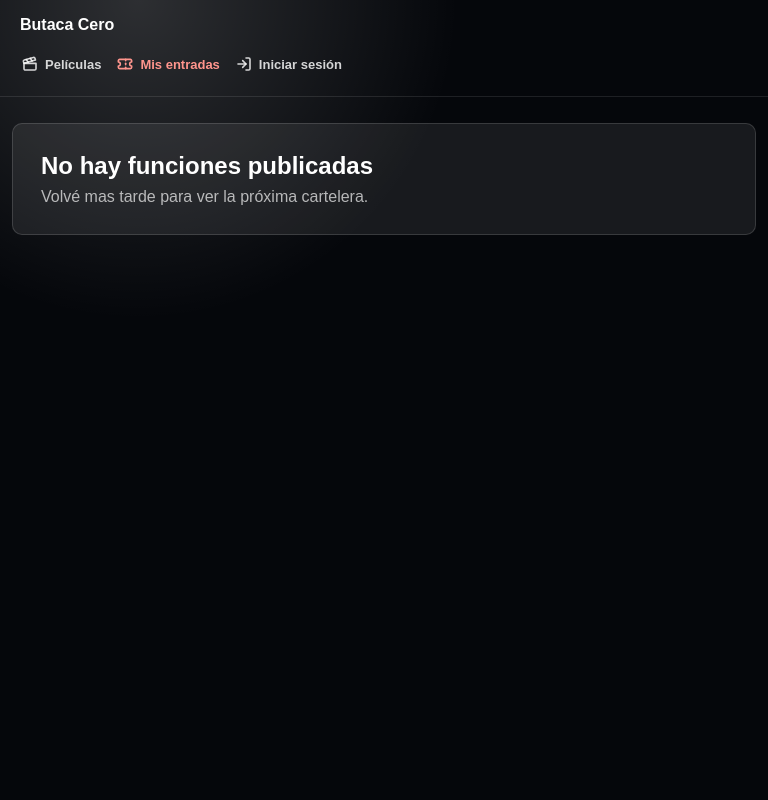
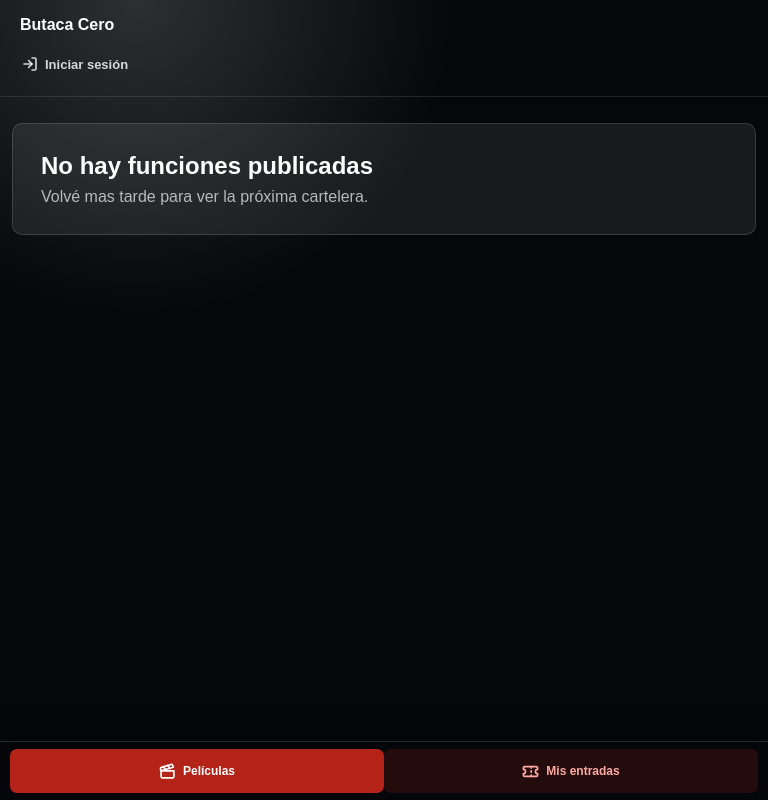
Before and after one commit to uca-argentina/pid-2026-refactoreros, a Django app: page / in a window 768 px wide. Run offline with Django 5.2, Linux system fonts and the light colour scheme; data that the repository does not hold is empty; parts of the project's set-up code (start-up, migrations or seed data) failed here and were passed over.

Commit message:
Ajustar navegación para tablet

```diff
--- a/django/web/catalog/static/catalog.css
+++ b/django/web/catalog/static/catalog.css
@@ -1076,6 +1076,10 @@ body {
 }
 
 @media (max-width: 860px) {
+  .client-page {
+    padding-bottom: calc(72px + env(safe-area-inset-bottom, 0px));
+  }
+
   .client-header {
     align-items: flex-start;
     flex-direction: column;
@@ -1102,6 +1106,52 @@ body {
   .client-header nav a {
     min-height: 32px;
     font-size: 13px;
+  }
+
+  .client-nav-primary {
+    position: fixed;
+    z-index: 30;
+    right: 0;
+    bottom: 0;
+    left: 0;
+    display: grid;
+    grid-template-columns: repeat(2, minmax(0, 1fr));
+    gap: 0;
+    padding: 7px 10px max(7px, env(safe-area-inset-bottom));
+    border-top: 1px solid rgba(255, 255, 255, .14);
+    background: rgba(5, 7, 11, .97);
+    box-shadow: 0 -8px 24px rgba(0, 0, 0, .28);
+  }
+
+  .client-header .client-nav-primary a {
+    justify-content: center;
+    min-height: 44px;
+    padding: 0 8px;
+    border-radius: 7px;
+    color: rgba(255, 255, 255, .76);
+    font-size: 12px;
+  }
+
+  .client-header .client-nav-primary a.client-tickets-link,
+  .client-header .client-nav-primary a.client-tickets-link:hover {
+    background: rgba(180, 35, 24, .18);
+    color: #ffaaa3;
+  }
+
+  .client-header .client-nav-primary a:hover {
+    background: rgba(255, 255, 255, .08);
+    color: #fff;
+  }
+
+  .client-header .client-nav-primary a.is-active,
+  .client-header .client-nav-primary a.is-active:hover {
+    background: #b42318;
+    color: #fff;
+  }
+
+  .client-header .client-nav-primary a svg {
+    width: 17px;
+    height: 17px;
   }
 
   .client-user-pill {
@@ -1295,6 +1345,8 @@ body {
   }
 
   .client-header {
+    align-items: flex-start;
+    flex-direction: column;
     padding: 14px 16px;
   }
 
```
Also changed, not shown: django/web/manager/static/manager.css (+21 -0 lines). Lines whose indentation alone changed are shown as unchanged.
